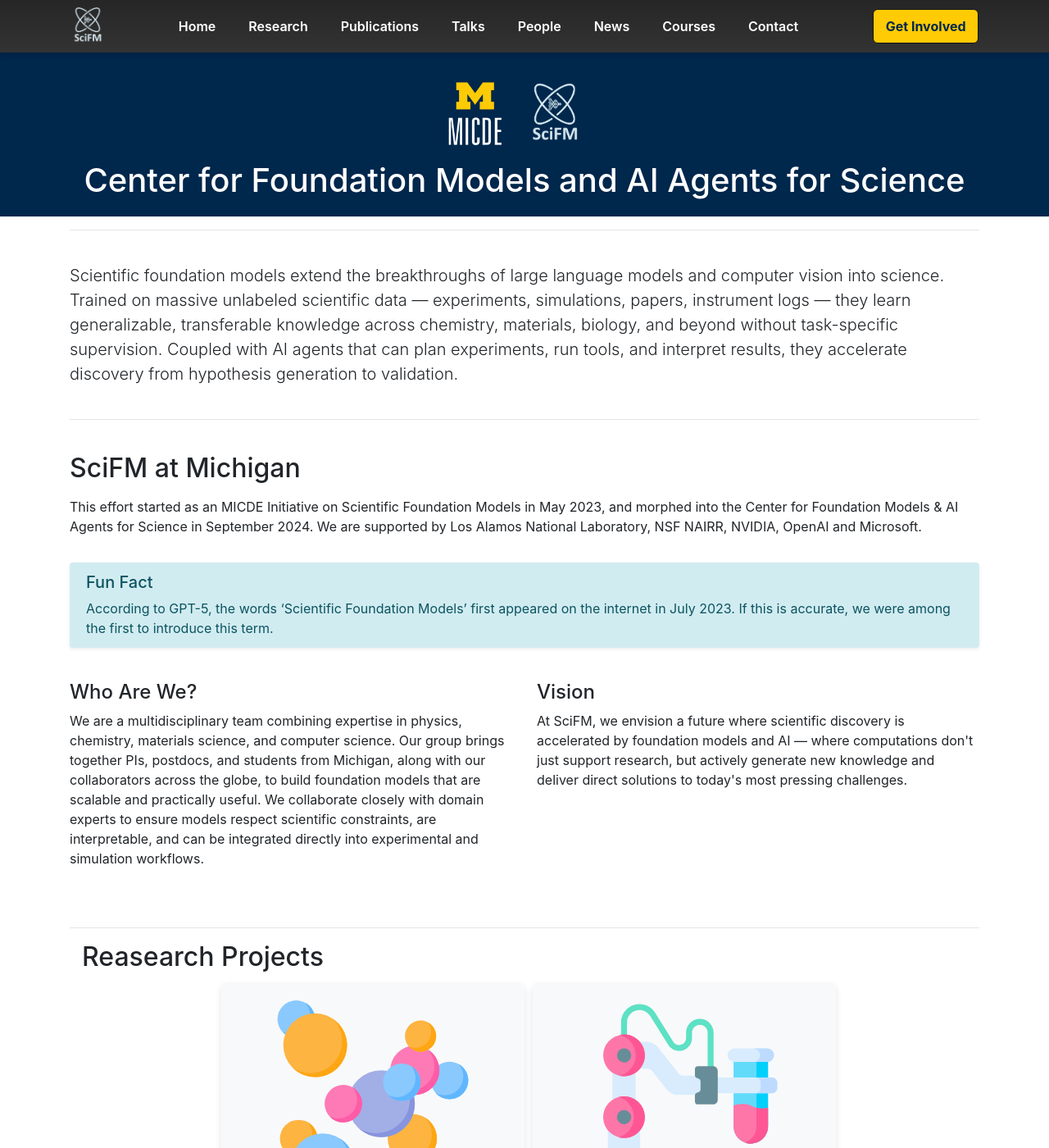
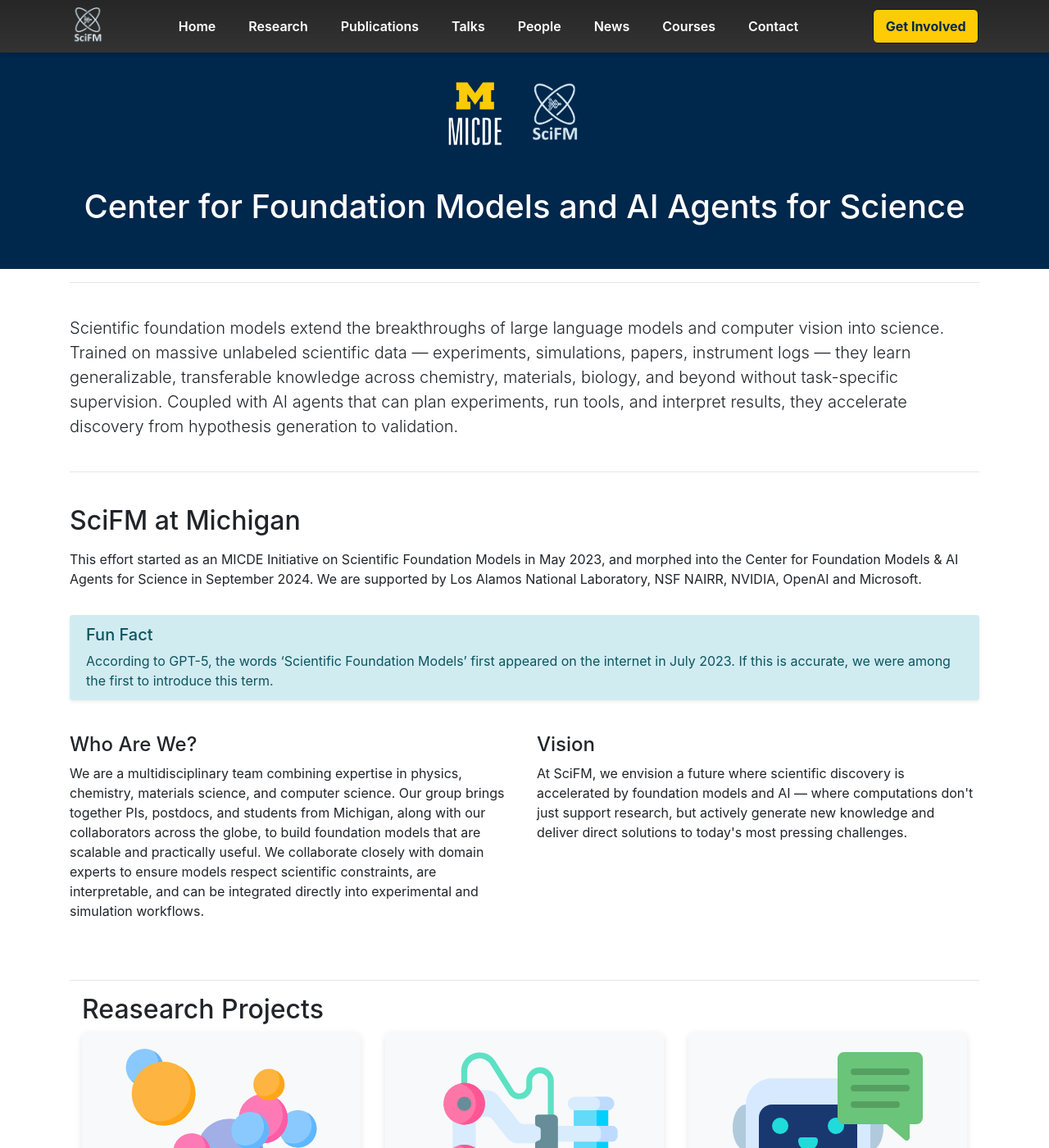
Before and after one commit to scifm/scifm.github.io, a Jekyll site: the page built from index.md, in a window 1280 px wide and 1400 px high. Shown: the whole window at 82% size. Built offline with Jekyll 4.4.1, drawn with Linux system fonts in a browser that asks for light colours; nearby versions of some CDN libraries.

Commit message:
center project cards if remainder

```diff
--- a/_includes/blocks/project-grid.html
+++ b/_includes/blocks/project-grid.html
@@ -14,9 +14,9 @@
       {%- if include.description -%}<p class="text-muted mb-0">{{ include.description }}</p>{%- endif -%}
     </header>
   {%- endif -%}
-  <div class="row g-4 align-items-stretch">
+  <div class="row g-4 align-items-stretch justify-content-center">
     {%- for project in projects -%}
-      <div class="col-12 col-md-6 col-lg-6 d-flex">
+      <div class="col-12 col-sm-6 col-md-4 d-flex">
         {% include project-card.html project=project %}
       </div>
     {%- endfor -%}
--- a/_layouts/home.html
+++ b/_layouts/home.html
@@ -48,9 +48,9 @@
 <hr>
 <div class="container">
     <h2> Reasearch Projects </h2>
-    <div class="row justify-content-center">
+    <div class="row justify-content-center g-3">
     {% for p in site.projects %}
-        <div class="col-md-4 mb-4 d-flex" style="padding: 0px; margin: 5px 0px 10px 10px;">
+        <div class="col-12 col-sm-6 col-md-4 d-flex">
             {% include project-card.html project=p %}
         </div>
     {% endfor %}
--- a/assets/css/main.scss
+++ b/assets/css/main.scss
@@ -756,3 +756,25 @@
     .md-ctas { flex-direction: column; gap: 0.6rem; }
     .btn-paper, .btn-code { width: 100%; display:block; }
 }
+
+/* Center leftover cards in the final row for 3-column layout */
+.row.justify-content-center.g-3,
+.row.justify-content-center.g-4 {
+    row-gap: 2rem !important;
+}
+
+/* Center incomplete rows using flexbox */
+.row.justify-content-center {
+    display: flex;
+    flex-wrap: wrap;
+    justify-content: center;
+}
+
+.row.justify-content-center > [class*='col-'] {
+    margin-bottom: 2rem;
+}
+
+/* For the project-grid with align-items-stretch */
+.section-research .row.align-items-stretch.justify-content-center {
+    row-gap: 2rem;
+}
```
